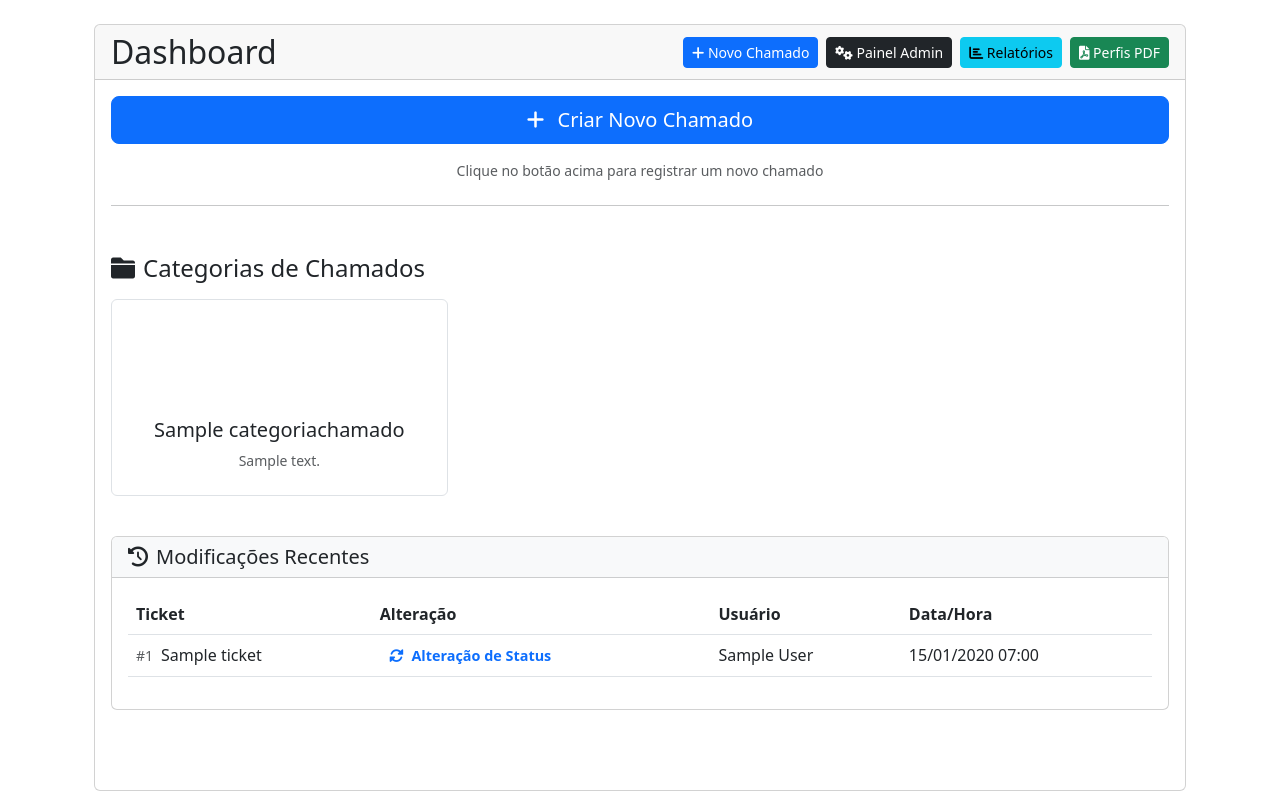
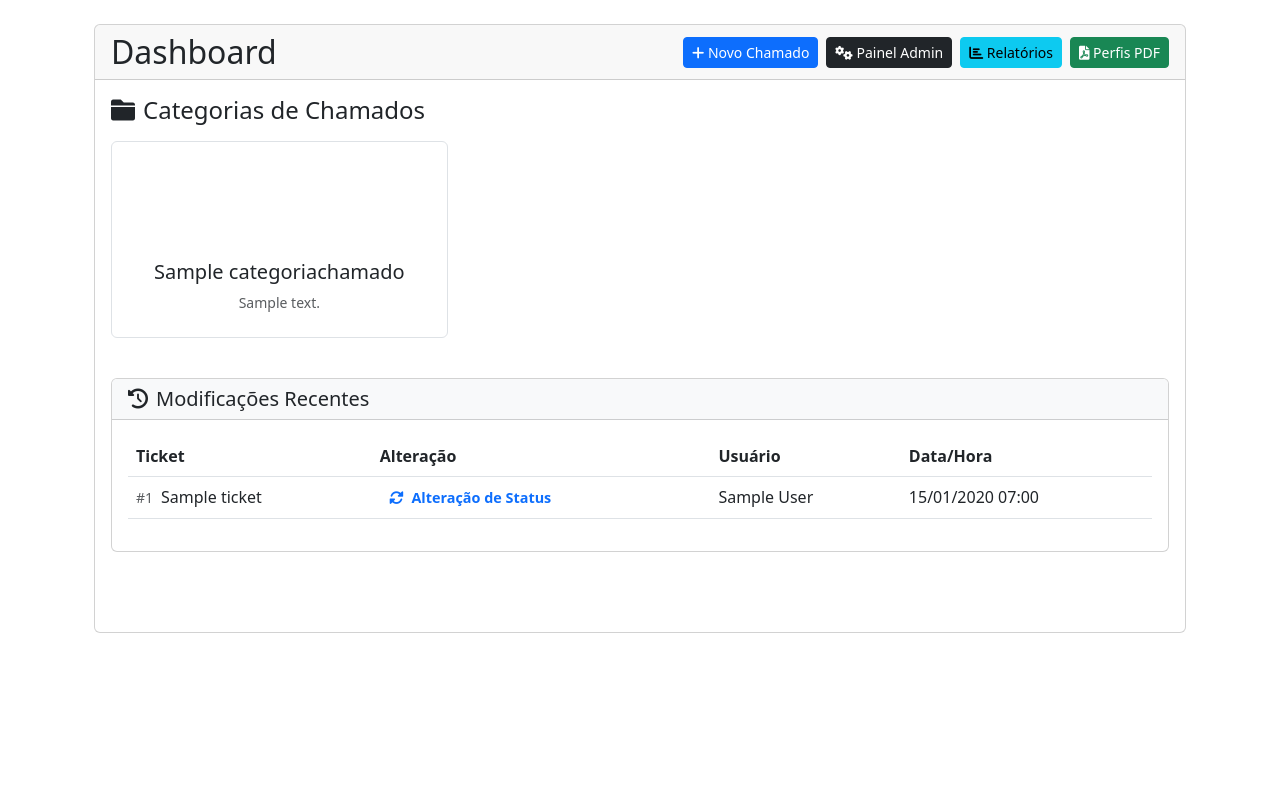
Before and after one commit to marques823/helpdesk, a Django app: page /dashboard/ in a window 1280 px wide. Shown: the part 56-863 px from the top of the page. After the commit the page ends 689 px from the top, so only its background shows below. Run offline with Django 5.2, Linux system fonts and the light colour scheme; a user stored in the database is signed in; tables that the repository leaves empty hold one stand-in row (values such as "Sample post"); parts of the project's set-up code (start-up, migrations or seed data) failed here and were passed over; some libraries are stand-ins or nearby versions.

Commit message:
Removido botão grande de criar novo chamado do dashboard

```diff
--- a/tickets/templates/tickets/dashboard.html
+++ b/tickets/templates/tickets/dashboard.html
@@ -216,21 +216,6 @@
 
                     <!-- NOVO LAYOUT: VISUALIZAÇÃO POR CATEGORIAS (Tela inicial) -->
                     {% if not show_tickets and not show_status_filters %}
-
-                    <!-- Botão grande para criar novo chamado -->
-                    {% if funcionario %}
-                    <div class="row mb-4">
-                        <div class="col-md-12">
-                            <div class="text-center">
-                                <a href="{% url 'tickets:criar_ticket' %}" class="btn btn-lg btn-primary mb-3">
-                                    <i class="fas fa-plus me-2"></i> Criar Novo Chamado
-                                </a>
-                                <p class="text-muted small">Clique no botão acima para registrar um novo chamado</p>
-                            </div>
-                            <hr class="my-4">
-                        </div>
-                    </div>
-                    {% endif %}
 
                     <div class="row mb-4">
                         <!-- Categorias de chamados -->
```
